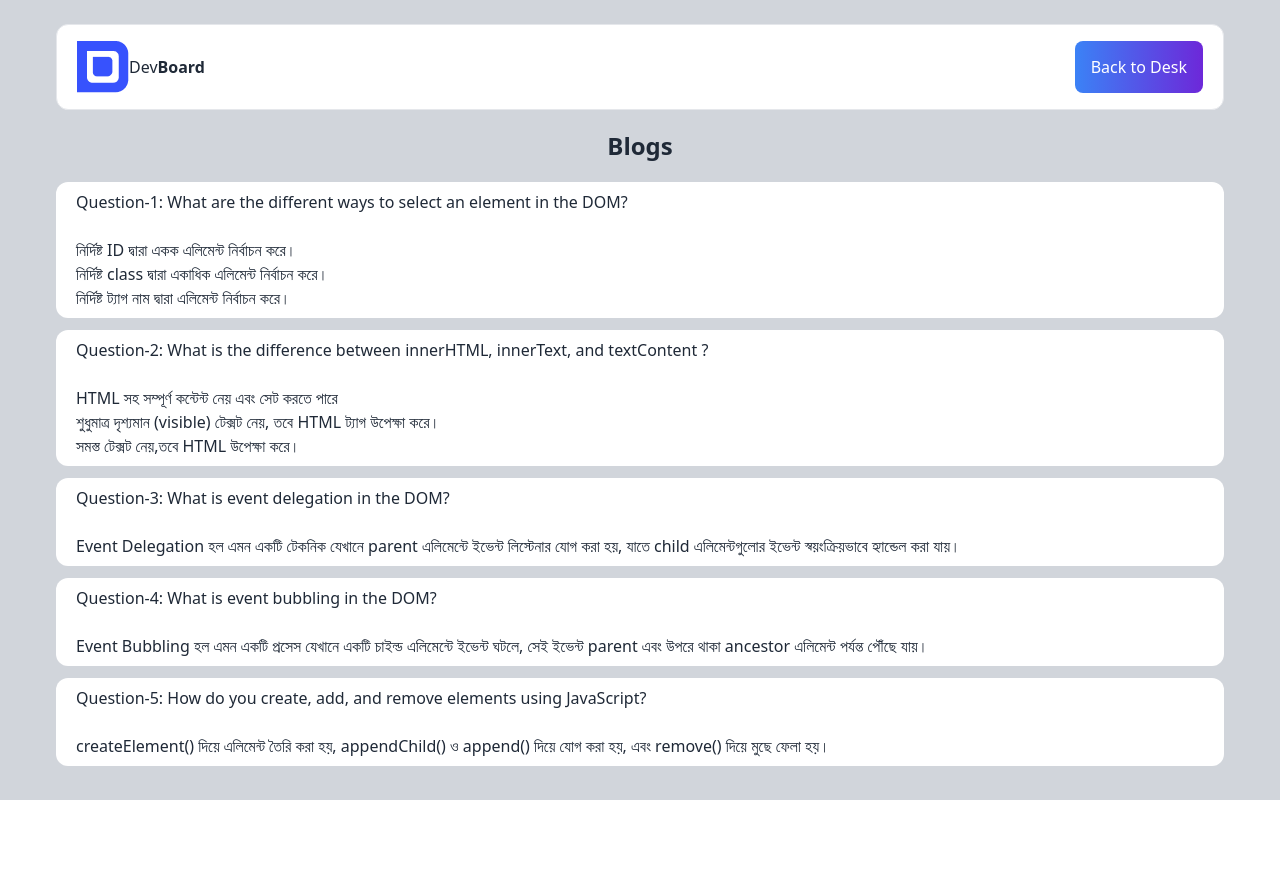
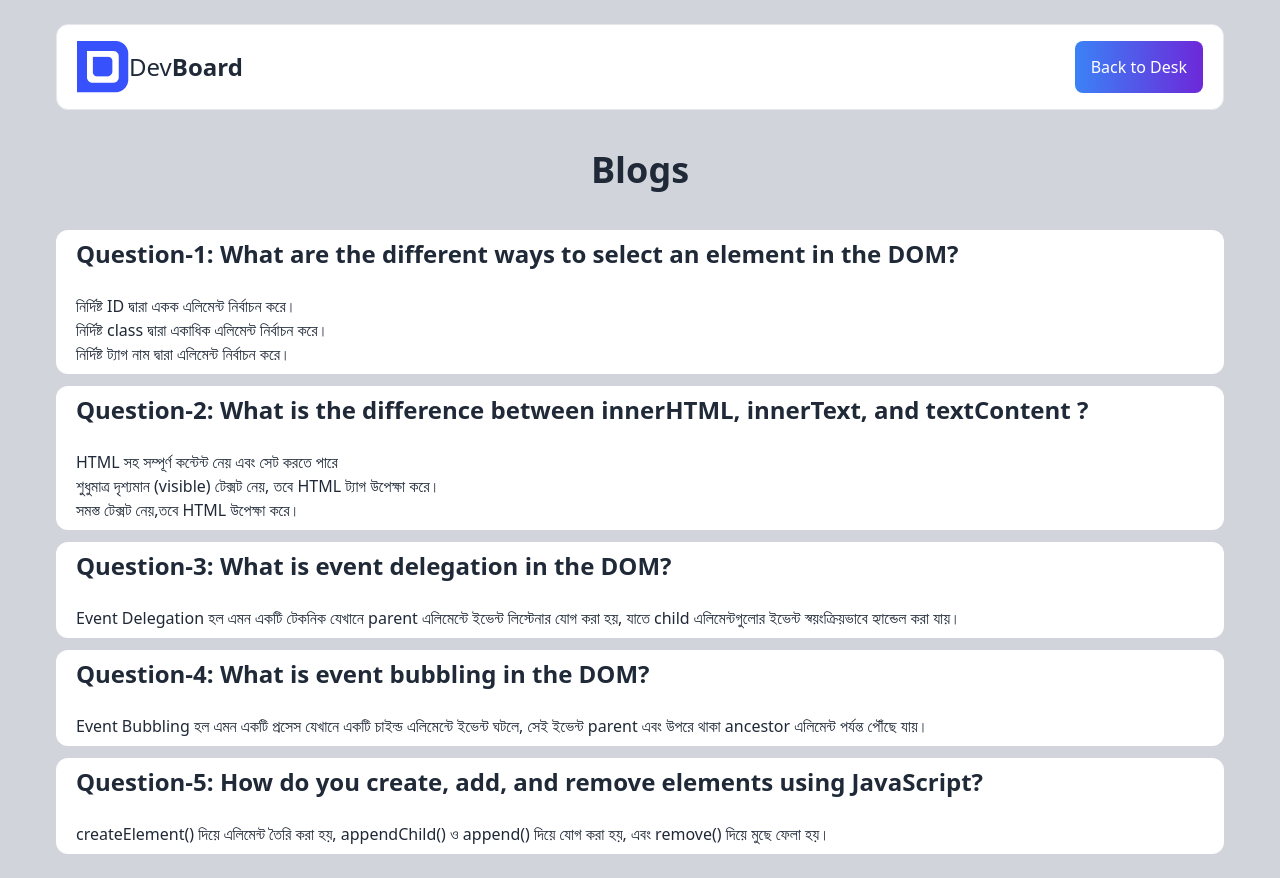
Before and after one commit to razaulkarim2410/assignment-5, a plain HTML site: page main.html in a window 1280 px wide. Before the commit the page ends 800 px from the top, so only its background shows below. Drawn offline with nearby package versions, Linux system fonts and the light colour scheme.

Commit message:
added some extra task

```diff
--- a/main.html
+++ b/main.html
@@ -15,41 +15,42 @@
       <div class="flex justify-between px-5 bg-white rounded-xl border py-4">
         <div class="flex items-center">
           <img src="assets/logo.png" alt="">
-          <h2>Dev<span class="font-bold">Board</span></h2>
+          <h2 class="text-2xl"
+           >Dev<span class="font-bold text-2xl">Board</span></h2>
         </div>
         <button onclick="gohtml()" class=" bg-blue-700 text-white p-2 px-4 bg-gradient-to-r from-blue-500 to-violet-700 rounded-lg"><p>Back to Desk</p></button>
       </div>
     </nav>
 
-    <h1 class="py-5 font-semibold text-2xl text-center">Blogs</h1>
+    <h1 class="py-10 font-semibold text-4xl text-center">Blogs</h1>
     <div class="px-14 ">
       <div class="px-5 bg-white rounded-xl py-2 ">
-        <p>Question-1: What are the different ways to select an element in the DOM?</p>
+        <p class="text-2xl font-semibold">Question-1: What are the different ways to select an element in the DOM?</p>
         <br>
         <p class="">নির্দিষ্ট ID দ্বারা একক এলিমেন্ট নির্বাচন করে।</p>
         <p>নির্দিষ্ট class দ্বারা একাধিক এলিমেন্ট নির্বাচন করে।</p>
         <p>নির্দিষ্ট ট্যাগ নাম দ্বারা এলিমেন্ট নির্বাচন করে।</p>
       </div>
       <div class="px-5 bg-white rounded-xl py-2 my-3">
-        <p>Question-2: What is the difference between innerHTML, innerText, and textContent ?</p>
+        <p class="text-2xl font-semibold">Question-2: What is the difference between innerHTML, innerText, and textContent ?</p>
         <br>
         <p>HTML সহ সম্পূর্ণ কন্টেন্ট নেয় এবং সেট করতে পারে</p>
         <p> শুধুমাত্র দৃশ্যমান (visible) টেক্সট নেয়, তবে HTML ট্যাগ উপেক্ষা করে।</p>
         <p> সমস্ত টেক্সট নেয়,তবে HTML উপেক্ষা করে।</p>
       </div>
       <div class="px-5 bg-white rounded-xl py-2">
-        <p>Question-3: What is event delegation in the DOM?</p>
+        <p class="text-2xl font-semibold">Question-3: What is event delegation in the DOM?</p>
         <br>
         <p>Event Delegation হল এমন একটি টেকনিক যেখানে parent এলিমেন্টে ইভেন্ট লিস্টেনার যোগ করা হয়, যাতে child এলিমেন্টগুলোর ইভেন্ট স্বয়ংক্রিয়ভাবে হ্যান্ডেল করা যায়।</p>
       </div>
       <div class="px-5 bg-white rounded-xl py-2 my-3">
-        <p>Question-4: What is event bubbling in the DOM?</p>
+        <p class="text-2xl font-semibold">Question-4: What is event bubbling in the DOM?</p>
         <br>
         <p>Event Bubbling হল এমন একটি প্রসেস যেখানে একটি চাইল্ড এলিমেন্টে ইভেন্ট ঘটলে, সেই ইভেন্ট parent এবং উপরে থাকা ancestor এলিমেন্ট পর্যন্ত পৌঁছে যায়।
         </p>
       </div>
       <div class="px-5 bg-white rounded-xl py-2">
-        <p>Question-5: How do you create, add, and remove elements using JavaScript?</p>
+        <p class="text-2xl font-semibold">Question-5: How do you create, add, and remove elements using JavaScript?</p>
         <br>
         <p>createElement() দিয়ে এলিমেন্ট তৈরি করা হয়, appendChild() ও append() দিয়ে যোগ করা হয়, এবং remove() দিয়ে মুছে ফেলা হয়।</p>
       </div>
```
